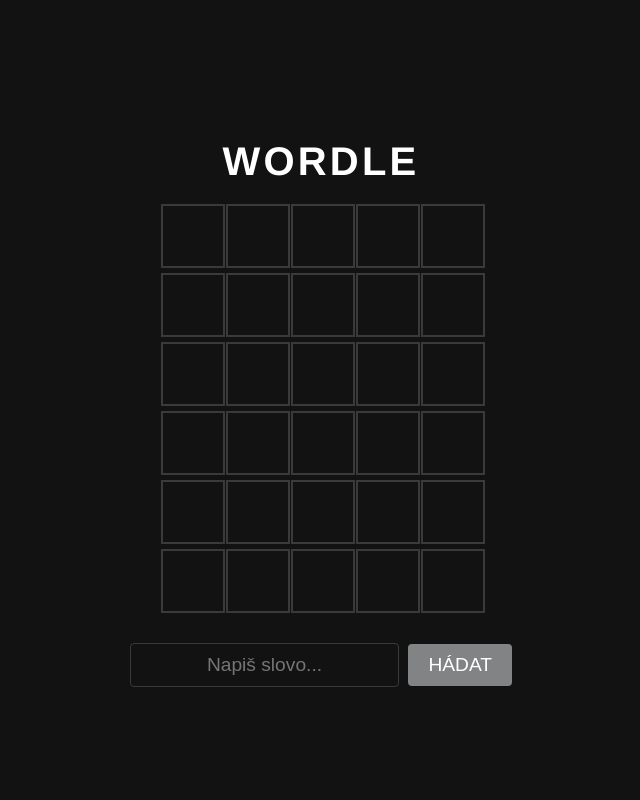
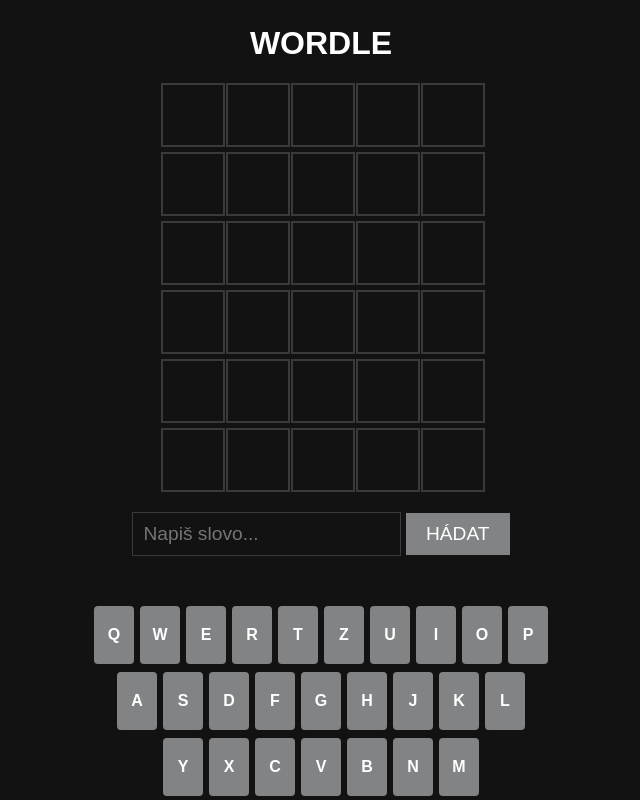
Before and after one commit to Horni-X/rp_wordle, a Django app: page / in a window 1280 px wide. Shown: the whole page, without its empty margins (319-959 px from the left). Run offline with Django 5.2, Linux system fonts and the light colour scheme; data that the repository does not hold is empty.

Commit message:
freaky klavesnice

```diff
--- /dev/null
+++ b/game/static/game/script.js
@@ -0,0 +1,80 @@
+const grid = document.getElementById('grid');
+const input = document.getElementById('guessInput');
+const btn = document.getElementById('submitBtn');
+const keyboard = document.getElementById('keyboard');
+let currentRow = 0;
+
+// 1. Generování mřížky
+for (let r = 0; r < 6; r++) {
+    const row = document.createElement('div');
+    row.classList.add('row');
+    for (let c = 0; c < 5; c++) {
+        const tile = document.createElement('div');
+        tile.classList.add('tile');
+        tile.id = `tile-${r * 5 + c}`;
+        row.appendChild(tile);
+    }
+    grid.appendChild(row);
+}
+
+// 2. Generování klávesnice
+const layout = ["QWERTZUIOP", "ASDFGHJKL", "YXCVBNM"];
+layout.forEach(rowStr => {
+    const rowDiv = document.createElement('div');
+    rowDiv.classList.add('keyboard-row');
+    rowStr.split('').forEach(char => {
+        const key = document.createElement('div');
+        key.classList.add('key');
+        key.textContent = char;
+        key.id = `key-${char}`;
+        key.addEventListener('click', () => {
+            if (input.value.length < 5) input.value += char;
+        });
+        rowDiv.appendChild(key);
+    });
+    keyboard.appendChild(rowDiv);
+});
+
+// 3. Logika odeslání
+async function submitGuess() {
+    const guess = input.value.toUpperCase();
+    if (guess.length !== 5) return;
+
+    const response = await fetch(checkGuessUrl, {
+        method: 'POST',
+        headers: {
+            'Content-Type': 'application/json',
+            'X-CSRFToken': csrftoken
+        },
+        body: JSON.stringify({ guess })
+    });
+
+    const data = await response.json();
+
+    if (data.error) {
+        alert(data.error);
+        return;
+    }
+
+    // Obarvení mřížky a klávesnice
+    data.result.forEach((status, i) => {
+        const tile = document.getElementById(`tile-${currentRow * 5 + i}`);
+        tile.textContent = guess[i];
+        tile.classList.add(status);
+
+        // Update klávesnice
+        const key = document.getElementById(`key-${guess[i]}`);
+        if (key) {
+            if (status === 'correct') key.className = 'key correct';
+            else if (status === 'present' && !key.classList.contains('correct')) key.className = 'key present';
+            else if (!key.classList.contains('correct') && !key.classList.contains('present')) key.className = 'key absent';
+        }
+    });
+
+    if (data.win) alert("Vítězství!");
+    currentRow++;
+    input.value = '';
+}
+
+btn.addEventListener('click', submitGuess);
+input.addEventListener('keypress', (e) => { if (e.key === 'Enter') submitGuess(); });
--- a/game/static/game/style.css
+++ b/game/static/game/style.css
@@ -1,7 +1,7 @@
 body {
     background-color: #121213;
     color: white;
-    font-family: 'Helvetica Neue', Arial, sans-serif;
+    font-family: Arial, sans-serif;
     display: flex;
     justify-content: center;
     align-items: center;
@@ -15,16 +15,11 @@ body {
     align-items: center;
 }
 
-h1 {
-    font-size: 2.5rem;
-    letter-spacing: 0.2rem;
-    margin-bottom: 20px;
-}
-
 .grid {
     display: flex;
     flex-direction: column;
     gap: 5px;
+    margin-bottom: 20px;
 }
 
 .row {
@@ -43,41 +38,38 @@ h1 {
     font-size: 2rem;
     font-weight: bold;
     text-transform: uppercase;
-    transition: background-color 0.5s;
 }
 
-/* Barvy Wordle */
-.correct { background-color: #538d4e !important; border: none !important; }
-.present { background-color: #b59f3b !important; border: none !important; }
-.absent  { background-color: #3a3a3c !important; border: none !important; }
+/* Barvy výsledků */
+.correct { background-color: #538d4e; border: none; }
+.present { background-color: #b59f3b; border: none; }
+.absent  { background-color: #3a3a3c; border: none; }
 
-/* Animace otočení */
-.flip {
-    transform: rotateX(360deg);
-    transition: transform 1.5s;
+.keyboard {
+    margin-top: 30px;
+    display: flex;
+    flex-direction: column;
+    gap: 8px;
+    align-items: center;
 }
 
-.input-area {
-    margin-top: 30px;
+.keyboard-row {
+    display: flex;
+    gap: 6px;
 }
 
-input {
-    background: transparent;
-    border: 1px solid #3a3a3c;
-    color: white;
-    padding: 10px;
-    font-size: 1.2rem;
-    text-align: center;
+.key {
+    width: 40px;
+    height: 58px;
     border-radius: 4px;
+    background-color: #818384;
+    cursor: pointer;
+    display: flex;
+    justify-content: center;
+    align-items: center;
+    font-weight: bold;
 }
 
-button {
-    background-color: #818384;
-    color: white;
-    border: none;
-    padding: 10px 20px;
-    font-size: 1.2rem;
-    cursor: pointer;
-    border-radius: 4px;
-    margin-left: 5px;
-}
+.input-area { margin-bottom: 20px; }
+input { padding: 10px; font-size: 1.2rem; background: #121213; color: white; border: 1px solid #3a3a3c; }
+button { padding: 10px 20px; font-size: 1.2rem; cursor: pointer; background: #818384; color: white; border: none; }
--- a/game/templates/game/index.html
+++ b/game/templates/game/index.html
@@ -3,7 +3,6 @@
 <html lang="cs">
 <head>
     <meta charset="UTF-8">
-    <meta name="viewport" content="width=device-width, initial-scale=1.0">
     <title>Django Wordle</title>
     <link rel="stylesheet" href="{% static 'game/style.css' %}">
 </head>
@@ -12,81 +11,21 @@
     <div class="game-container">
         <h1>WORDLE</h1>
 
-        <div class="grid" id="grid">
-            </div>
+        <div class="grid" id="grid"></div>
 
         <div class="input-area">
             <input type="text" id="guessInput" maxlength="5" autocomplete="off" placeholder="Napiš slovo...">
             <button id="submitBtn">HÁDAT</button>
         </div>
+
+        <div id="keyboard" class="keyboard"></div>
     </div>
 
     <script>
         const csrftoken = "{{ csrf_token }}";
-        const grid = document.getElementById('grid');
-        const input = document.getElementById('guessInput');
-        const btn = document.getElementById('submitBtn');
-        let currentRow = 0;
+        const checkGuessUrl = "{% url 'check_guess' %}";
+    </script>
 
-        // 1. Generování mřížky (6 řádků po 5 sloupcích)
-        for (let r = 0; r < 6; r++) {
-            const row = document.createElement('div');
-            row.classList.add('row');
-            for (let c = 0; c < 5; c++) {
-                const tile = document.createElement('div');
-                tile.classList.add('tile');
-                tile.id = `tile-${r * 5 + c}`;
-                row.appendChild(tile);
-            }
-            grid.appendChild(row);
-        }
-
-        // 2. Funkce pro odeslání pokusu
-        async function submitGuess() {
-            const guess = input.value.toUpperCase();
-            if (guess.length !== 5) return;
-
-            const response = await fetch("{% url 'check_guess' %}", {
-                method: 'POST',
-                headers: {
-                    'Content-Type': 'application/json',
-                    'X-CSRFToken': csrftoken
-                },
-                body: JSON.stringify({ guess })
-            });
-
-            const data = await response.json();
-
-            if (data.error) {
-                alert(data.error);
-                return;
-            }
-
-            // Obarvení dlaždic s mírným zpožděním (efekt postupného odkrývání)
-            data.result.forEach((status, i) => {
-                const tile = document.getElementById(`tile-${currentRow * 5 + i}`);
-                setTimeout(() => {
-                    tile.textContent = guess[i];
-                    tile.classList.add(status);
-                    tile.classList.add('flip'); // Přidáme třídu pro animaci
-                }, i * 200);
-            });
-
-            if (data.win) {
-                setTimeout(() => alert("Geniální! Vyhrál jsi! 🎉"), 1200);
-            } else if (currentRow === 5) {
-                setTimeout(() => alert("Bohužel, pokusy došly."), 1200);
-            }
-
-            currentRow++;
-            input.value = '';
-        }
-
-        // Event listenery
-        btn.addEventListener('click', submitGuess);
-        input.addEventListener('keypress', (e) => {
-            if (e.key === 'Enter') submitGuess();
-        });
-    </script>
+    <script src="{% static 'game/script.js' %}"></script>
 </body>
 </html>
```
